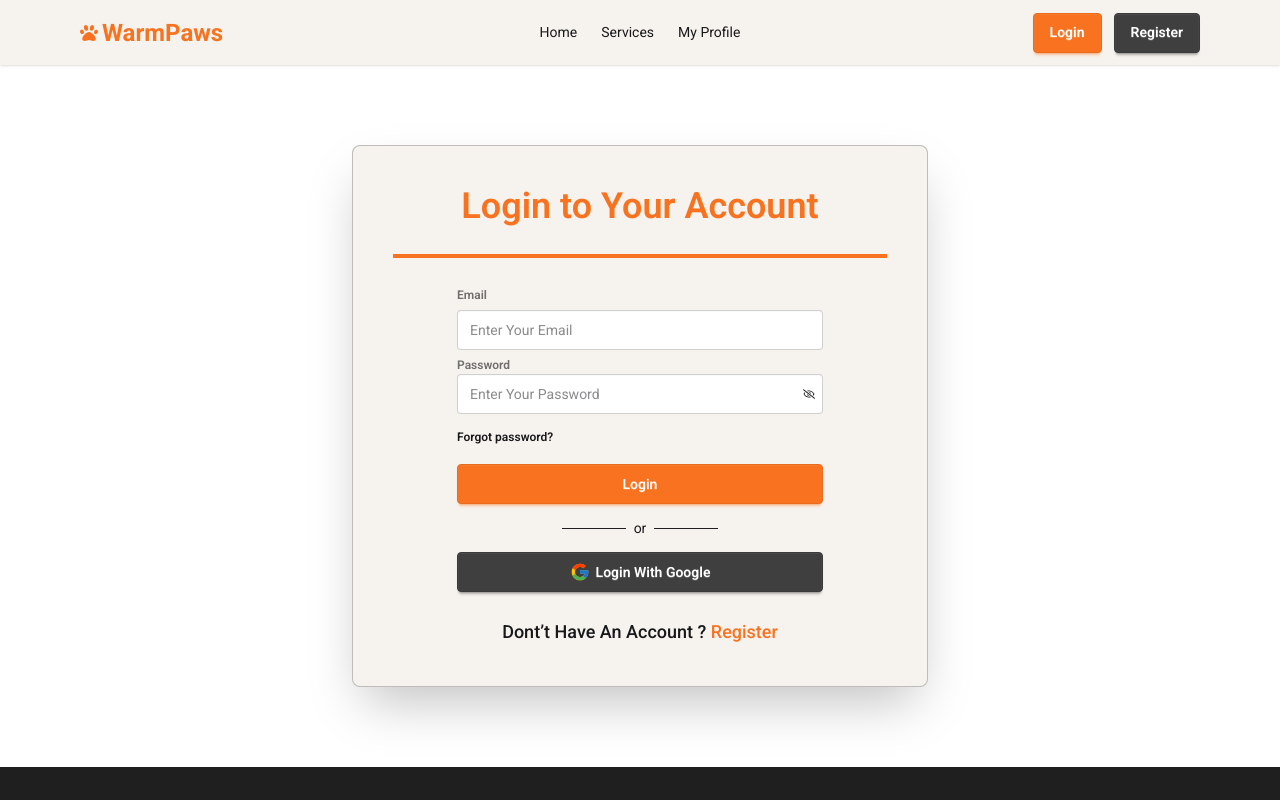
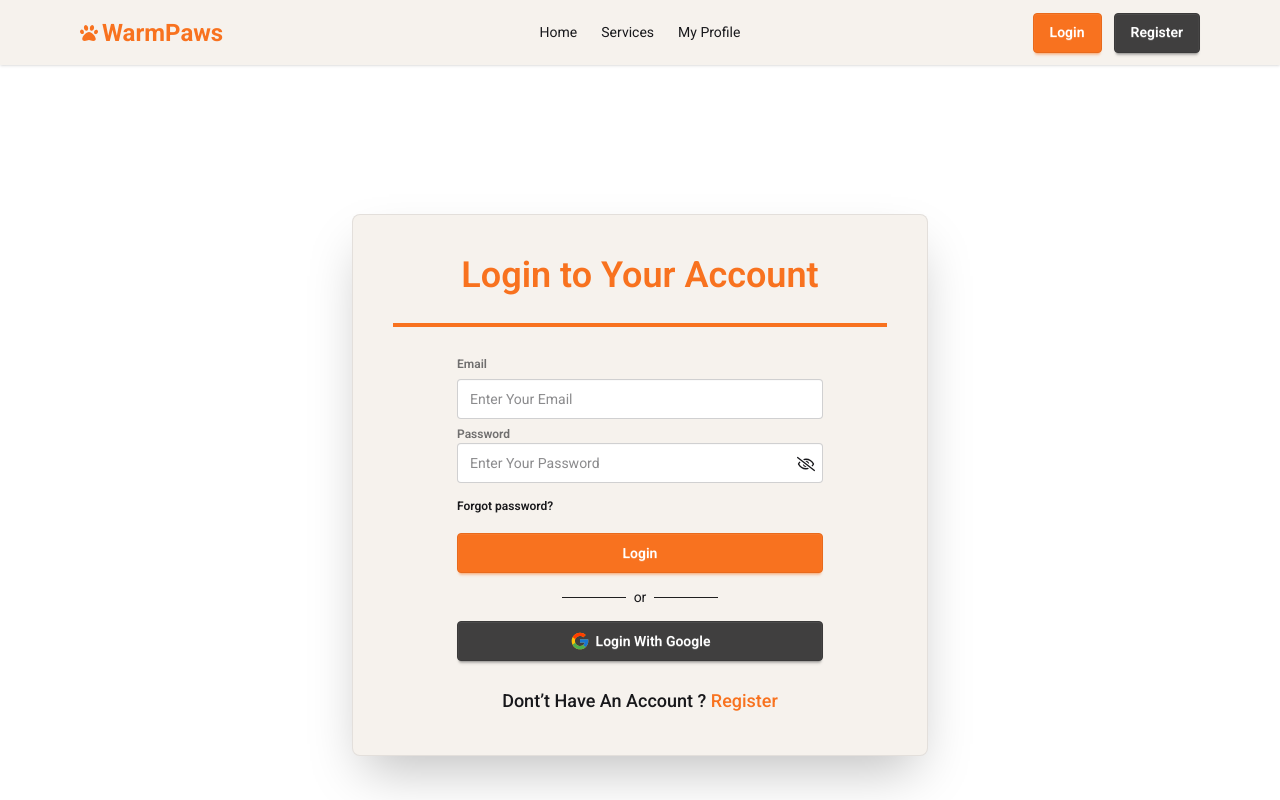
Before and after one commit to Hasnat-Sayed/WarmPaws, a React (Vite) app: page /login in a window 1280 px wide. Shown: the top 800 px of the page. Built offline with nearby package versions, Linux system fonts and the light colour scheme; no server answers.

Commit message:
some style issues fixed

```diff
--- a/src/pages/Login.jsx
+++ b/src/pages/Login.jsx
@@ -55,8 +55,8 @@ const Login = () => {
     }
 
     return (
-        <div className="flex justify-center my-20">
-            <div className="card bg-base-200 w-full max-w-xl shrink-0 shadow-2xl border border-secondary/30 pt-10 pb-3">
+        <div className="flex justify-center mx-4 my-5 min-h-screen items-center ">
+            <div className="card bg-base-200 w-full max-w-xl shrink-0 shadow-2xl border border-secondary/10 pt-10 pb-3">
                 <h2 className="font-semibold text-4xl text-center pb-7 mx-10 border-primary text-primary border-b-4">
                     Login to Your Account
                 </h2>
@@ -83,7 +83,7 @@ const Login = () => {
                                 required
                             />
 
-                            <span onClick={() => setShow(!show)} className='absolute right-2 top-8 cursor-pointer z-50 '>
+                            <span onClick={() => setShow(!show)} className='absolute right-2 top-7.5 cursor-pointer z-50 text-lg'>
                                 {show ? <FaEye  /> : <FaRegEyeSlash />}</span>
                         </div>
 
--- a/src/pages/Register.jsx
+++ b/src/pages/Register.jsx
@@ -77,8 +77,8 @@ const Register = () => {
     }
 
     return (
-        <div className="flex justify-center my-20">
-            <div className="card bg-base-200 w-full max-w-xl shrink-0 shadow-2xl border border-secondary/30 pt-10 pb-3">
+        <div className="flex justify-center mx-4 my-10 items-center min-h-screen">
+            <div className="card bg-base-200 w-full max-w-xl shrink-0 shadow-2xl border border-secondary/10 pt-10 pb-3">
                 <h2 className="font-semibold text-4xl text-center pb-7 mx-10 border-primary text-primary border-b-4">
                     Register Your Account
                 </h2>
@@ -121,7 +121,7 @@ const Register = () => {
                                 placeholder="Enter Your Password"
                                 required
                             />
-                            <span onClick={() => setShow(!show)} className='absolute right-2 top-8 cursor-pointer z-50 '>
+                            <span onClick={() => setShow(!show)} className='absolute right-2 top-7.5 cursor-pointer z-50 text-lg'>
                                 {show ? <FaEye /> : <FaRegEyeSlash />}</span>
 
                         </div>
--- a/src/pages/ServiceDetails.jsx
+++ b/src/pages/ServiceDetails.jsx
@@ -98,10 +98,10 @@ const ServiceDetails = () => {
                             <form onSubmit={handleBook}>
                                 <fieldset className="fieldset">
                                 <label className="label">Email</label>
-                                <input type="email" className="input w-full" placeholder="Enter Your Email" />
+                                <input type="email" className="input w-full" placeholder="Enter Your Email" required />
                                 <label className="label">Name</label>
-                                <input type="text" className="input w-full" placeholder="Enter Your name" />
-                                <button className="btn btn-secondary mt-4">Login</button>
+                                <input type="text" className="input w-full" placeholder="Enter Your name" required/>
+                                <button className="btn btn-secondary mt-4">Book Now!</button>
                             </fieldset>
                             </form>
                         </div>
--- a/src/pages/Services.jsx
+++ b/src/pages/Services.jsx
@@ -27,10 +27,10 @@ const Services = () => {
                     <div className="grid grid-cols-1 md:grid-cols-2 lg:grid-cols-3 gap-6">
                         {
                             services.map(service => (
-                                <motion.div initial={{ scale: 0.9 }} animate={{
+                                <motion.div initial={{ scale: 0.8 }} animate={{
                                     scale: 1,
-                                    transition: { duration: 0.4 }
-                                }} key={service.serviceId} className="card bg-base-200 shadow-sm hover:shadow-2xl transition-shadow duration-300">
+                                    transition: { duration: 0.6 }
+                                }} key={service.serviceId} className="card bg-base-200 shadow-sm hover:shadow-2xl transition-shadow duration-300 ">
                                     <figure>
                                         <img
                                             src={service?.image}
```
